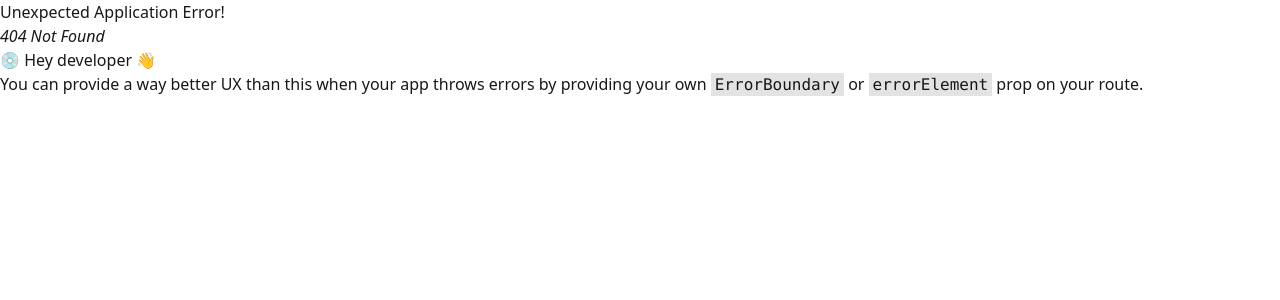
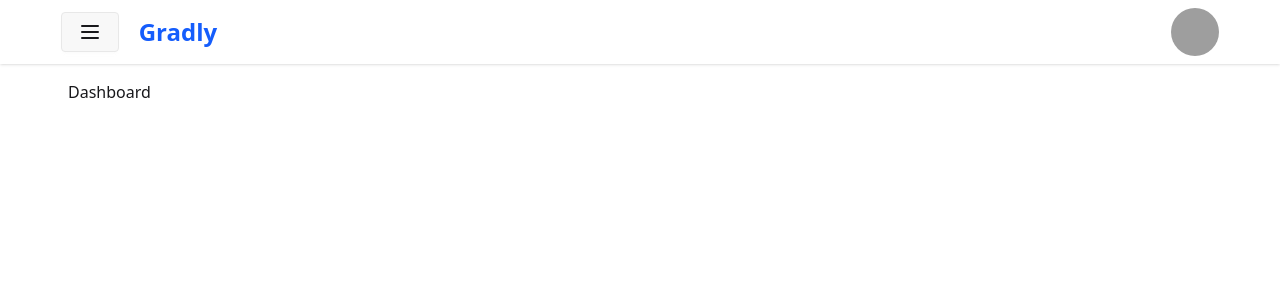
Before and after one commit to mahatab6/Gradly, a React (Vite) app: page /dashboard in a window 1280 px wide. Before the commit this address had no page. Shown: the top 300 px of the page. Built offline with nearby package versions, Linux system fonts and the light colour scheme; grey boxes are pictures that could not be loaded.

Commit message:
dashboard added

```diff
--- a/src/components/Home.jsx
+++ b/src/components/Home.jsx
@@ -29,9 +29,9 @@ export default function Home() {
               Get Started Free
             </Link>
 
-            <button className="bg-gray-100 text-black px-6 py-3 text-lg font-medium rounded-2xl shadow hover:cursor-pointer hover:bg-gray-200 transition">
+            <Link to={'/dashboard'} className="bg-gray-100 text-black px-6 py-3 text-lg font-medium rounded-2xl shadow hover:cursor-pointer hover:bg-gray-200 transition">
               🚀 Explore Dashboard
-            </button>
+            </Link>
           </div>
         </div>
 
--- a/src/components/Logo.jsx
+++ b/src/components/Logo.jsx
@@ -1,9 +1,10 @@
 import React from 'react'
+import { Link } from 'react-router'
 
 export default function Logo() {
   return (
     <div>
-        <h1 className='text-2xl font-bold text-blue-600'>Gradly</h1>
+        <Link to={'/'} className='text-2xl font-bold text-black text-blue-600'>Gradly</Link>
     </div>
   )
 }
--- a/src/components/navbar/AuthNavbar.jsx
+++ b/src/components/navbar/AuthNavbar.jsx
@@ -1,12 +1,13 @@
 import React from "react";
 import { Link } from "react-router";
+import Logo from "../Logo";
 
 export default function AuthNavbar() {
   return (
     <div className="navbar bg-white shadow-sm border-b border-black">
       <div className="w-11/12 mx-auto">
         <div className="navbar-start ">
-          <Link to={'/'} className='text-2xl font-bold text-black text-blue-600'>Gradly</Link>
+          <Logo/>
         </div>
         <div className="navbar-end gap-3">
           <Link to={"/login"} className="btn">
--- /dev/null
+++ b/src/components/navbar/DashboardNavbar.jsx
@@ -0,0 +1,36 @@
+import React from "react";
+import Logo from "../Logo";
+
+export default function DashboardNavbar({ id }) {
+  return (
+    <div className="navbar bg-base-100 shadow-sm ">
+      <div className="w-11/12 mx-auto flex">
+        <div className="navbar-start gap-5">
+          <label htmlFor={id} className="btn ">
+           <svg
+            xmlns="http://www.w3.org/2000/svg"
+            fill="none"
+            viewBox="0 0 24 24"
+            className="inline-block h-6 w-6 stroke-current"
+          >
+            <path
+              strokeLinecap="round"
+              strokeLinejoin="round"
+              strokeWidth="2"
+              d="M4 6h16M4 12h16M4 18h16"
+            ></path>
+          </svg>
+          </label>
+          <Logo />
+        </div>
+        <div className="navbar-end ">
+          <div className="avatar">
+            <div className="ring-primary ring-offset-base-100 w-12 rounded-full">
+              <img src="https://img.daisyui.com/images/profile/demo/spiderperson@192.webp" />
+            </div>
+          </div>
+        </div>
+      </div>
+    </div>
+  );
+}
--- a/src/layout/MainLayout.jsx
+++ b/src/layout/MainLayout.jsx
@@ -0,0 +1,36 @@
+import React from "react";
+import DashboardNavbar from "../components/navbar/DashboardNavbar";
+import { Link, Outlet } from "react-router";
+
+export default function MainLayout() {
+  return (
+    <div>
+      <div className="drawer ">
+        <input id="my-drawer-2" type="checkbox" className="drawer-toggle" />
+        <div className="drawer-content ">
+          <DashboardNavbar id={"my-drawer-2"} />
+          {/* Child pages will render here */}
+          <div className="p-4">
+            <Outlet/>
+          </div>
+        </div>
+        <div className="drawer-side">
+          <label
+            htmlFor="my-drawer-2"
+            aria-label="close sidebar"
+            className="drawer-overlay"
+          ></label>
+          <ul className="menu bg-base-200 text-base-content min-h-full w-80 p-4">
+            {/* Sidebar content here */}
+            <li>
+              <Link to={'/dashboard'} >Dashboard</Link>
+            </li>
+            <li>
+              <Link to={'/dashboard/schedule'}>Class Schedule</Link>
+            </li>
+          </ul>
+        </div>
+      </div>
+    </div>
+  );
+}
--- /dev/null
+++ b/src/pages/Dashboard/Dashboard.jsx
@@ -0,0 +1,7 @@
+import React from 'react'
+
+export default function Dashboard() {
+  return (
+    <div className='w-11/12 mx-auto'>Dashboard</div>
+  )
+}
--- /dev/null
+++ b/src/pages/Dashboard/Schedule.jsx
@@ -0,0 +1,7 @@
+import React from 'react'
+
+export default function Schedule() {
+  return (
+    <div className='w-11/12 mx-auto'>Class Schedule</div>
+  )
+}
--- a/src/router/routers.jsx
+++ b/src/router/routers.jsx
@@ -3,6 +3,9 @@ import AuthLayout from "../layout/AuthLayout";
 import Login from "../pages/authpages/login";
 import Home from "../components/Home";
 import Register from "../pages/authpages/register";
+import MainLayout from "../layout/MainLayout";
+import Dashboard from "../pages/Dashboard/Dashboard";
+import Schedule from "../pages/Dashboard/Schedule";
 
 
 export const router = createBrowserRouter([
@@ -24,4 +27,18 @@ export const router = createBrowserRouter([
         },
     ]
   },
+  {
+    path:"/dashboard",
+    element:<MainLayout/>,
+    children:[
+      {
+        index: true,
+        element:<Dashboard/>
+      },
+      {
+        path:"schedule",
+        element:<Schedule/>
+      }
+    ]
+  },
 ]);
```
